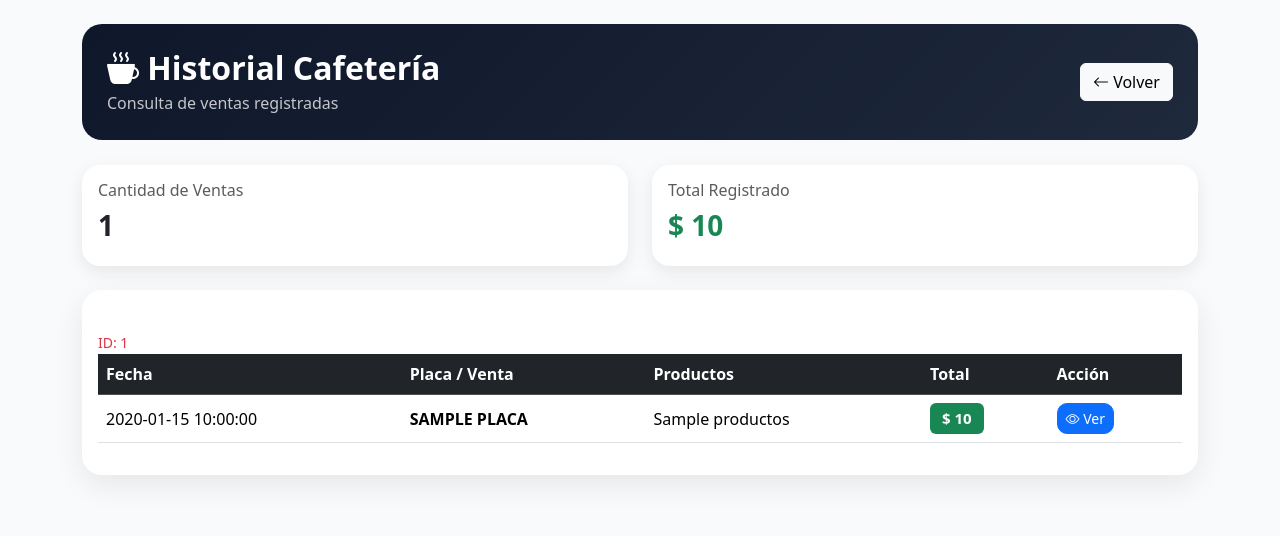
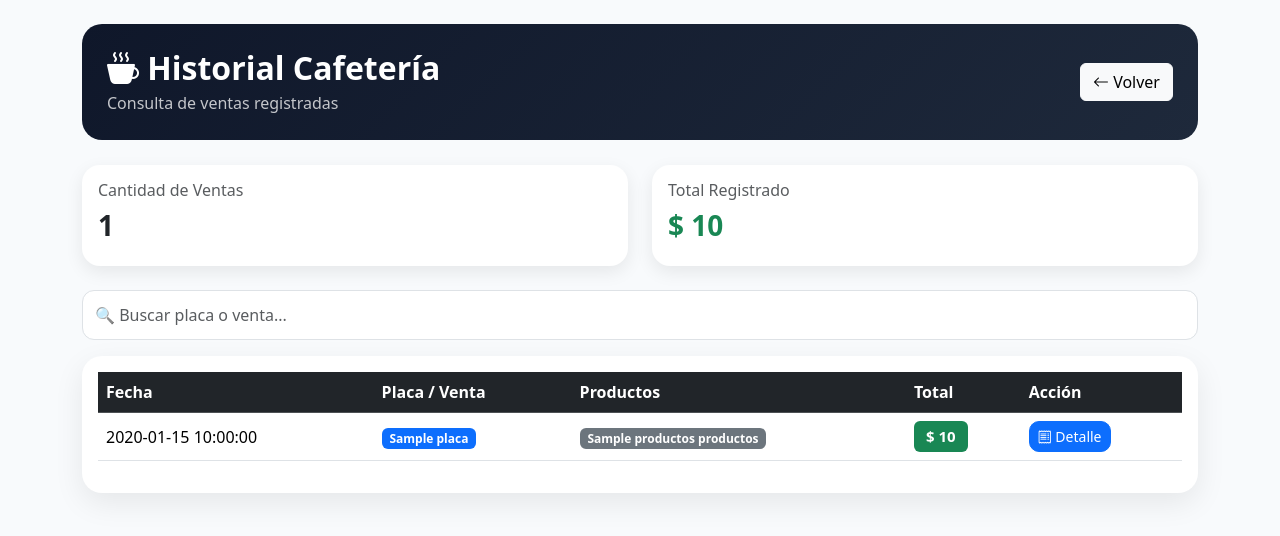
Before and after one commit to aihenox/motorbike-system, a Flask app: page /cafeteria/historial in a window 1280 px wide. Shown: the top 536 px of the page. Run offline with Flask 3, Linux system fonts and the light colour scheme; a user stored in the database is signed in; a database or web service that is not in the repository returns one stand-in record (values such as "Sample title"); some libraries are stand-ins or nearby versions.

Commit message:
Version final de historial de ventas

```diff
--- a/app/repositories/cafeteria_repository.py
+++ b/app/repositories/cafeteria_repository.py
@@ -889,6 +889,8 @@ def obtener_historial_ventas_cafeteria_db():
 
                 SELECT
 
+                    venta_id,
+
                     placa,
 
                     MIN(fecha) AS fecha,
@@ -903,6 +905,7 @@ def obtener_historial_ventas_cafeteria_db():
 
                 GROUP BY
 
+                    venta_id,
                     placa,
                     usuario
 
@@ -955,26 +958,23 @@ def obtener_detalle_venta_cafeteria_db(
 
                 SELECT
 
-                    venta_id,
+                    producto,
 
-                    placa,
+                    cantidad,
 
-                    MIN(fecha) AS fecha,
+                    valor_unitario,
 
-                    COUNT(*) AS productos,
-
-                    SUM(total) AS total,
-
-                    usuario
+                    total
 
                 FROM ventas_cafeteria
 
-                GROUP BY
+                WHERE venta_id = ?
 
-                    venta_id,
-                    placa,
-                    usuario
+                ORDER BY id
 
-                ORDER BY MIN(fecha) DESC
+            """, (
 
-            """)
+                venta_id,
+
+            ))
+        return c.fetchall()
--- a/app/routes/cafeteria.py
+++ b/app/routes/cafeteria.py
@@ -412,16 +412,50 @@ def detalle_venta_cafeteria(
     venta_id
 ):
 
-    detalle = (
-        obtener_detalle_venta_cafeteria(
-            venta_id
+    try:
+
+        detalle = (
+            obtener_detalle_venta_cafeteria(
+                venta_id
+            )
         )
-    )
 
-    return jsonify({
+        print("VENTA ID:", venta_id)
 
-        "success": True,
+        print("DETALLE:", detalle)
 
-        "detalle": detalle
+        detalle_json = []
 
-    })
+        for item in detalle:
+
+            detalle_json.append({
+
+                "producto": item["producto"],
+
+                "cantidad": item["cantidad"],
+
+                "valor_unitario": item["valor_unitario"],
+
+                "total": item["total"]
+
+            })
+
+        return jsonify({
+
+            "success": True,
+
+            "detalle": detalle_json
+
+        })
+
+    except Exception as e:
+
+        print("ERROR DETALLE:", e)
+
+        return jsonify({
+
+            "success": False,
+
+            "message": str(e)
+
+        }), 500
--- a/app/templates/cafeteria_historial.html
+++ b/app/templates/cafeteria_historial.html
@@ -1,5 +1,4 @@
 <!DOCTYPE html>
-
 <html lang="es">
 
 <head>
@@ -86,6 +85,13 @@
             border-radius:18px;
 
             box-shadow:0 6px 18px rgba(0,0,0,.08);
+        }
+
+        .buscador{
+
+            border-radius:12px;
+
+            padding:12px;
         }
 
     </style>
@@ -193,6 +199,18 @@
 
     </div>
 
+    <!-- BUSCADOR -->
+    <div class="mb-3">
+
+        <input
+            type="text"
+            id="buscarVenta"
+            class="form-control buscador"
+            placeholder="🔍 Buscar placa o venta..."
+        >
+
+    </div>
+
     <!-- TABLA -->
     <div class="card table-card">
 
@@ -201,6 +219,7 @@
             <div class="table-responsive">
 
                 <table
+                    id="tablaVentas"
                     class="table table-hover align-middle"
                 >
 
@@ -224,6 +243,8 @@
 
                     <tbody>
 
+                        {% if ventas %}
+
                             {% for venta in ventas %}
 
                             <tr>
@@ -234,25 +255,29 @@
 
                                 </td>
 
-                        <td
-                            class="fw-bold text-uppercase"
+                                <td>
+
+                                    <span
+                                        class="badge bg-primary"
                                     >
 
                                         {{ venta.placa }}
 
+                                    </span>
+
                                 </td>
-
-                        <br>
-
-                        <small class="text-danger">
-
-                            ID: {{ venta.venta_id }}
-
-                        </small>
 
                                 <td>
 
+                                    <span
+                                        class="badge bg-secondary"
+                                    >
+
                                         {{ venta.productos }}
+
+                                        productos
+
+                                    </span>
 
                                 </td>
 
@@ -277,9 +302,9 @@
                                         onclick="verDetalle('{{ venta.venta_id }}')"
                                     >
 
-                                <i class="bi bi-eye"></i>
+                                        <i class="bi bi-receipt"></i>
 
-                                Ver
+                                        Detalle
 
                                     </button>
 
@@ -288,6 +313,23 @@
                             </tr>
 
                             {% endfor %}
+
+                        {% else %}
+
+                            <tr>
+
+                                <td
+                                    colspan="5"
+                                    class="text-center text-muted py-5"
+                                >
+
+                                    No existen ventas registradas
+
+                                </td>
+
+                            </tr>
+
+                        {% endif %}
 
                     </tbody>
 
@@ -299,17 +341,14 @@
 
     </div>
 
-
 </div>
 
 <!-- MODAL -->
-
 <div
     class="modal fade"
     id="modalDetalleVenta"
     tabindex="-1"
 >
-
 
     <div class="modal-dialog modal-lg">
 
@@ -365,7 +404,7 @@ async function verDetalle(
         );
 
         const data = await response.json();
-
+        console.log(data);
         let html = `
 
             <table class="table table-striped">
@@ -404,9 +443,21 @@ async function verDetalle(
 
                     <td>${item.cantidad}</td>
 
-                    <td>$ ${Number(item.valor_unitario).toLocaleString()}</td>
+                    <td>
 
-                    <td>$ ${Number(item.total).toLocaleString()}</td>
+                        $ ${Number(
+                            item.valor_unitario
+                        ).toLocaleString()}
+
+                    </td>
+
+                    <td>
+
+                        $ ${Number(
+                            item.total
+                        ).toLocaleString()}
+
+                    </td>
 
                 </tr>
 
@@ -458,6 +509,33 @@ async function verDetalle(
 
 }
 
+document.getElementById(
+    "buscarVenta"
+).addEventListener(
+    "keyup",
+    function(){
+
+        let filtro = this.value.toLowerCase();
+
+        document.querySelectorAll(
+            "#tablaVentas tbody tr"
+        ).forEach(row => {
+
+            row.style.display =
+
+                row.innerText
+                .toLowerCase()
+                .includes(filtro)
+
+                ? ""
+
+                : "none";
+
+        });
+
+    }
+);
+
 </script>
 
 </body>
```
Lines whose indentation alone changed are shown as unchanged.
